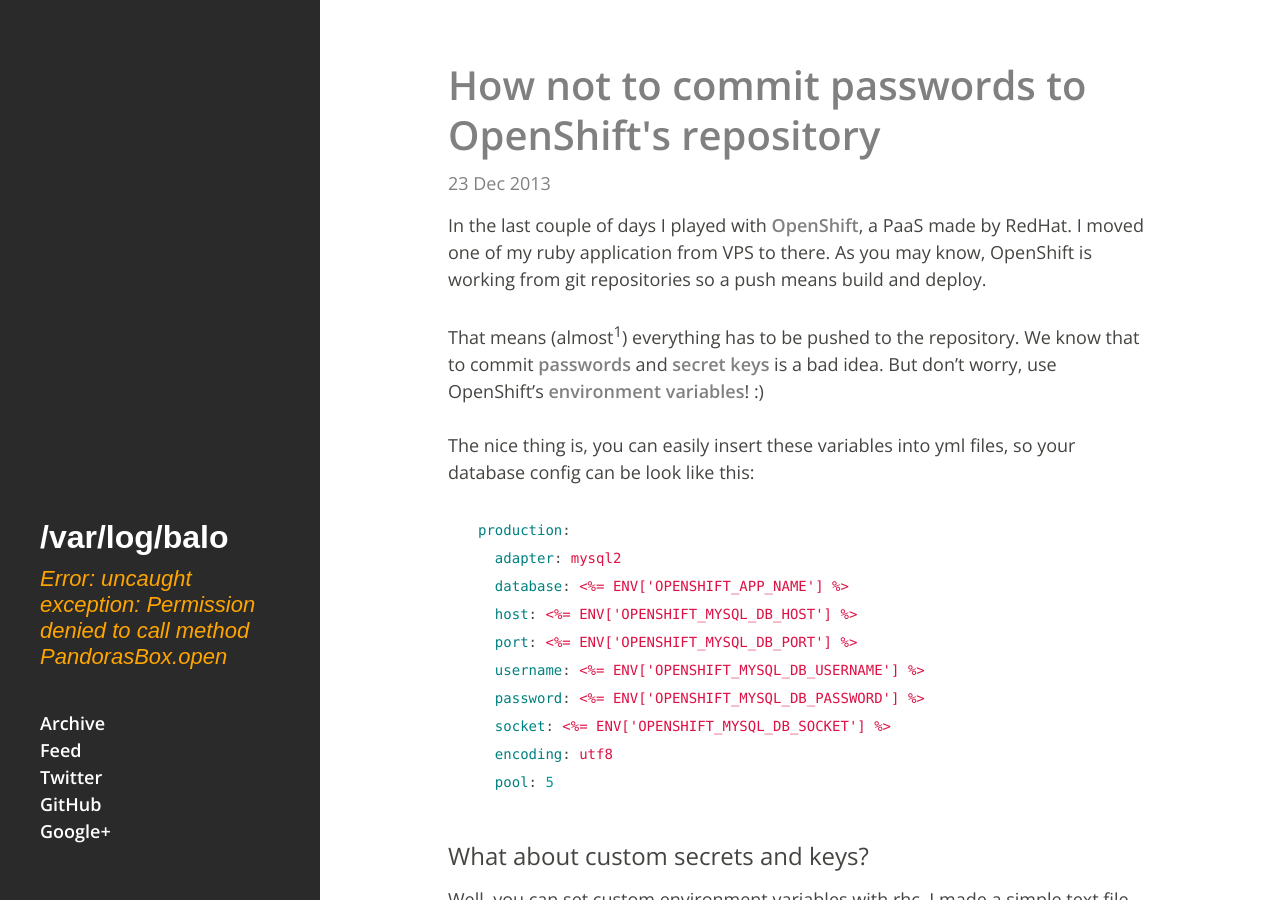
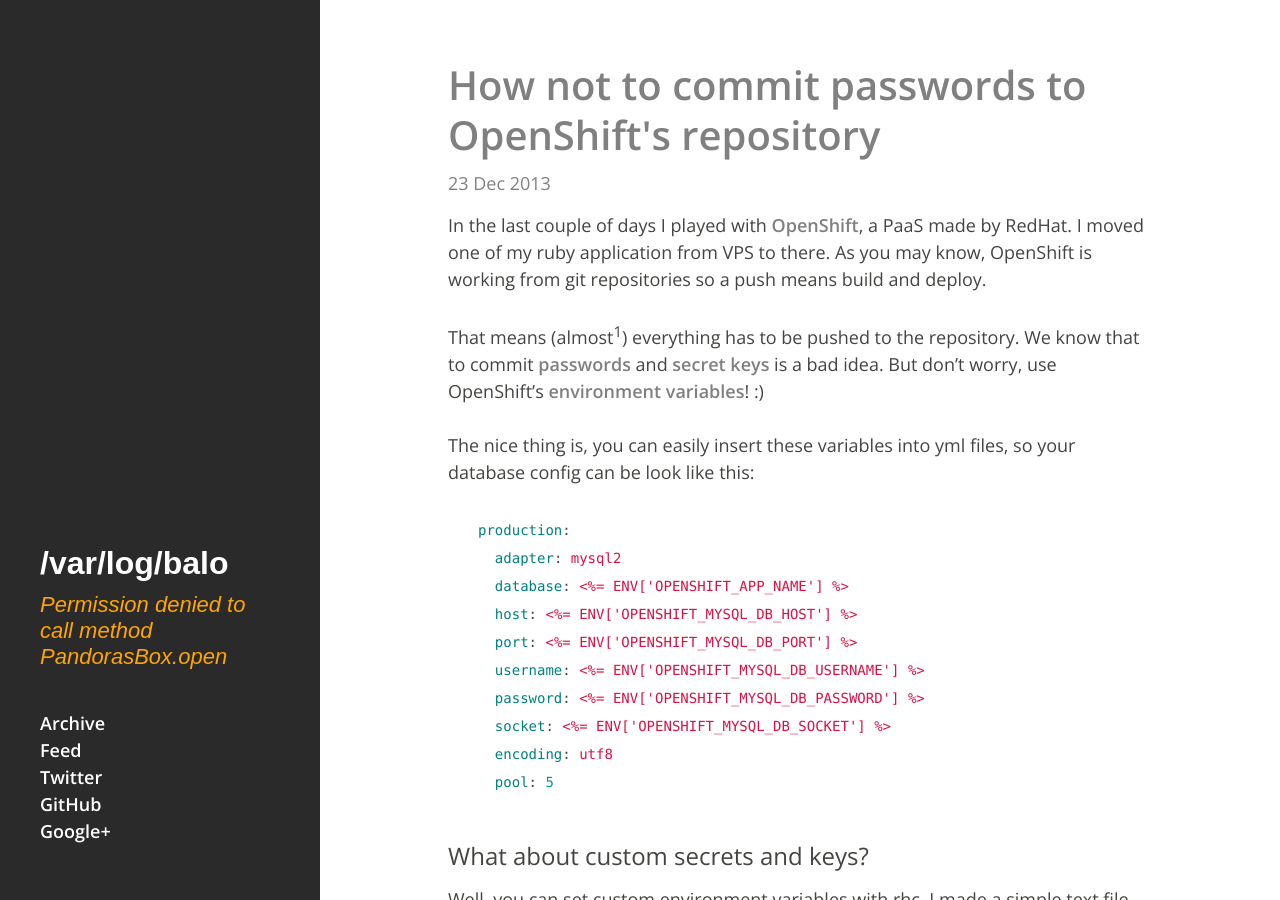
Before and after one commit to vbalazs/vbalazs.github.io, a Jekyll site: the page built from index.html, in a window 1280 px wide and 900 px high. Built offline with Jekyll 4.4.1, drawn with Linux system fonts in a browser that asks for light colours; some web fonts are replaced; Markdown is read by kramdown in place of the engine named in the settings; the list of posts is cut into pages by our own code.

Commit message:
Simplify tagline

```diff
--- a/_config.yml
+++ b/_config.yml
@@ -1,5 +1,5 @@
 title: "/var/log/balo"
-tagline: "Error: uncaught exception: Permission denied to call method PandorasBox.open"
+tagline: "Permission denied to call method PandorasBox.open"
 url: "http://vbalazs.github.io"
 author:
     name: "Balazs Varga"
```
